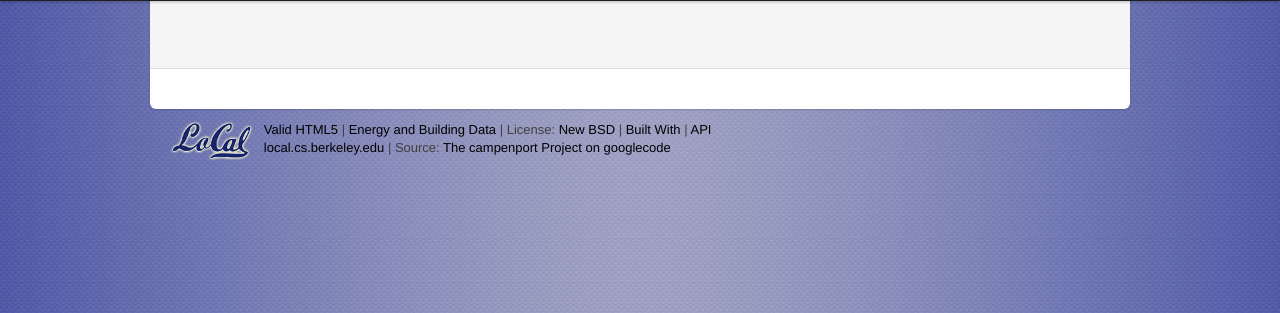
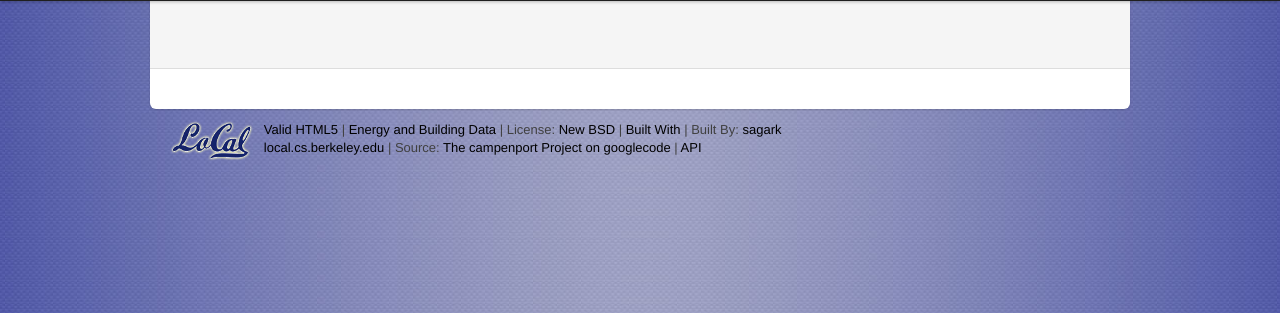
Before and after one commit to sagark/campenport, a Django app: template templates/sitebase.html in a window 1280 px wide. Shown: the part 41-354 px from the top of the page. Run offline with Django 3.2, Linux system fonts and the light colour scheme; the template is opened without the code that fills it, so the values that code supplies are empty; some libraries are stand-ins or nearby versions.

Commit message:
added footer link

```diff
--- a/templates/sitebase.html
+++ b/templates/sitebase.html
@@ -201,7 +201,7 @@ function urlSearch(inp) {
 		<span style="float:left"><a href="http://local.cs.berkeley.edu" target="_new" ><img src="/site-media/images/LoCal.png" alt="LoCal" /></a></span>
 
         	<span><p> &nbsp; &nbsp;<span id="validateHTML5"><a href="http://validator.w3.org/check?uri={{ ROOT_URL }}" style="color:#000000;">Valid HTML5</a></span> | <a href="#" onclick="dispandscroll('#DataFrom');" style="color:#000000;">Energy and Building Data</a>
-			  | License: <a href="http://www.opensource.org/licenses/bsd-license.php" style="color:#000000;">New BSD</a> | <a href="#" onclick="dispandscroll('#BuiltWith');" style="color:#000000;">Built With</a> | <a href="/api/" style="color:#000000;">API</a><br>&nbsp;&nbsp;&nbsp;<a href="http://local.cs.berkeley.edu" style="color:#000000;">local.cs.berkeley.edu</a> |  Source: <a href="http://code.google.com/p/campenport" style="color:#000000;">The campenport Project on googlecode</a>
+			  | License: <a href="http://www.opensource.org/licenses/bsd-license.php" style="color:#000000;">New BSD</a> | <a href="#" onclick="dispandscroll('#BuiltWith');" style="color:#000000;">Built With</a> | Built By: <a href="http://sagark.org" style="color:#000000;">sagark</a> <br>&nbsp;&nbsp;&nbsp;<a href="http://local.cs.berkeley.edu" style="color:#000000;">local.cs.berkeley.edu</a> |  Source: <a href="http://code.google.com/p/campenport" style="color:#000000;">The campenport Project on googlecode</a> | <a href="/api/" style="color:#000000;">API</a>
 </p>		</span>
 		  <div id="BuiltWith" class="alert-message info">
             <a class="close" href="#" onclick="$('#BuiltWith').hide();">&times;</a>
```
